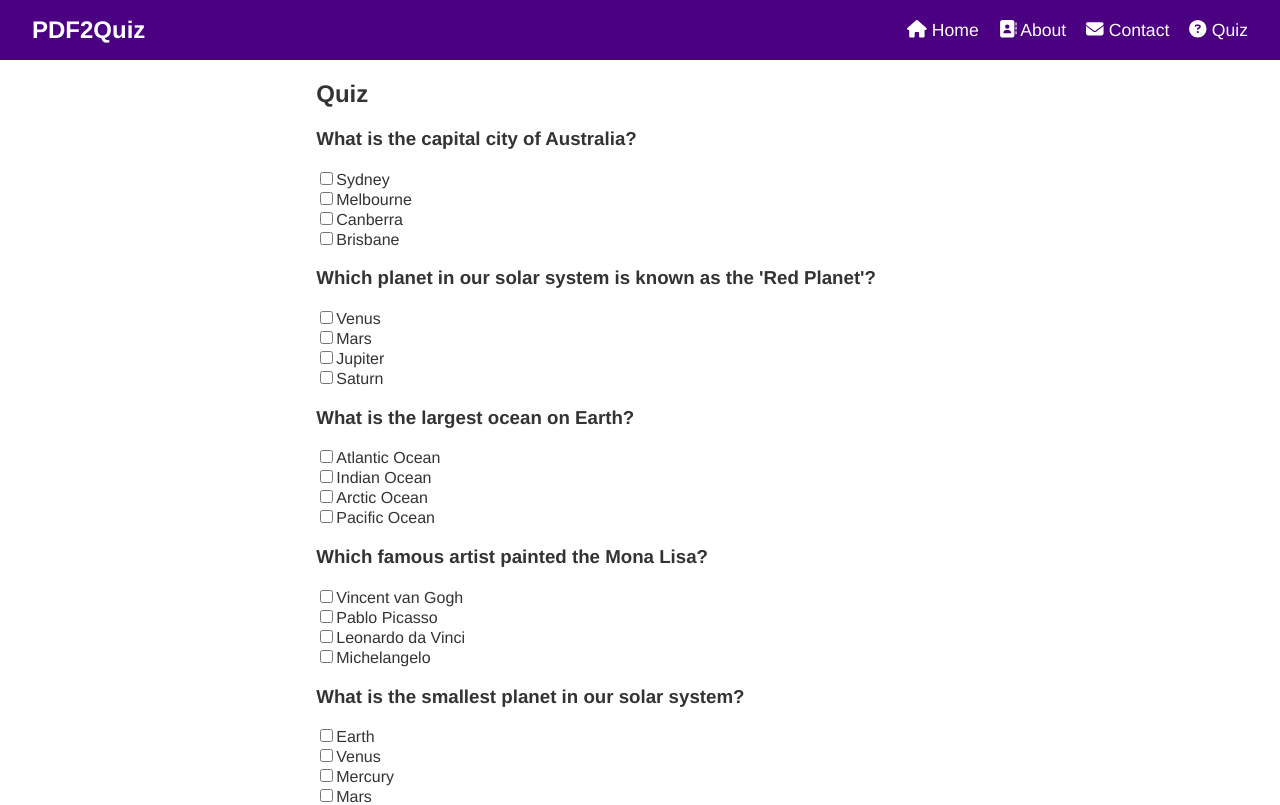
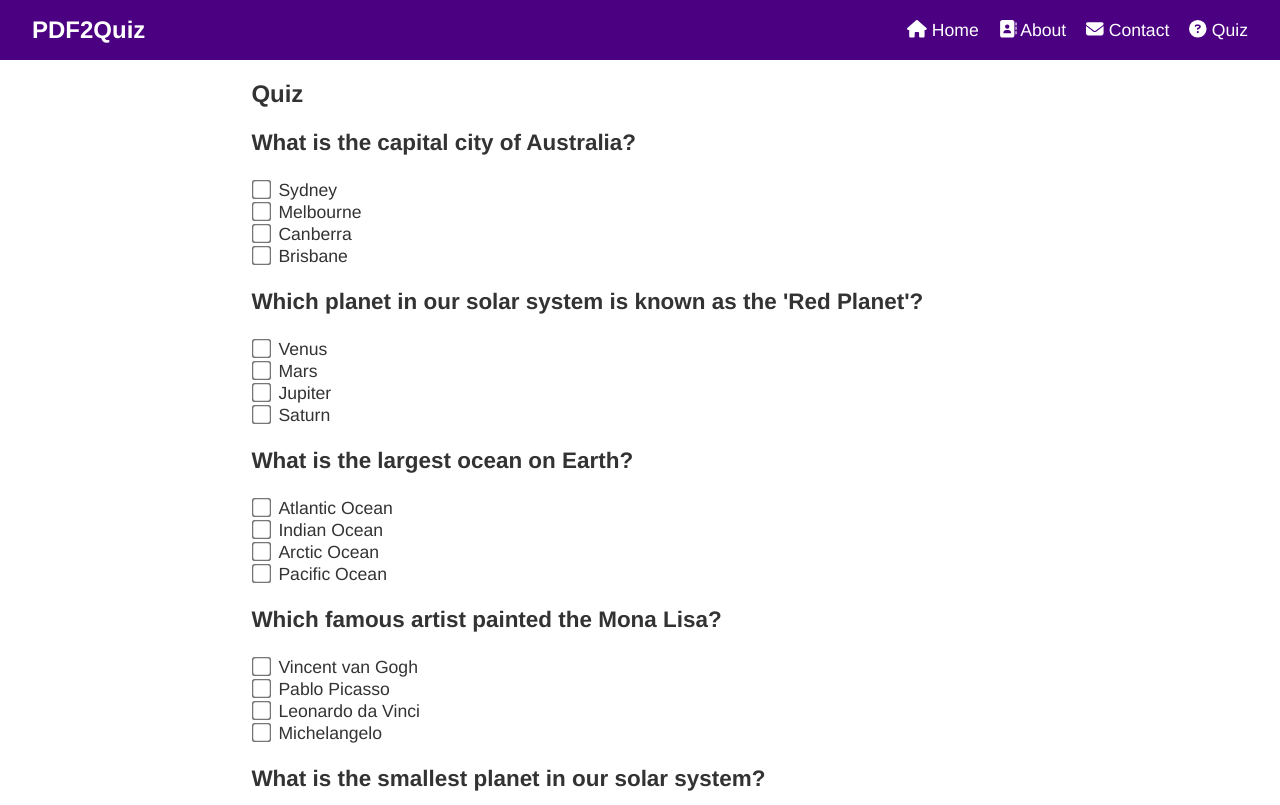
Before and after one commit to SakshiBhalla77/Pdf-Quiz, a React (Create React App) app in the folder Frontend/: page /quiz in a window 1280 px wide. Shown: the top 805 px of the page. Built offline with nearby package versions, Linux system fonts and the light colour scheme.

Commit message:
Increased upload section size & deselect option enabled

```diff
--- a/Frontend/src/screens/PDFUpload.js
+++ b/Frontend/src/screens/PDFUpload.js
@@ -131,14 +131,15 @@ const PDFUpload = ({ onFileAccepted }) => {
 const styles = {
   dropZone: {
     width: "80%",
-    height: "200px",
+    height: "300px",
     border: "2px dashed #4B0082",
     borderRadius: "10px",
     display: "flex",
     justifyContent: "center",
     alignItems: "center",
-    textAlign: "center",
+    //textAlign: "center",
     margin: "20px auto",
+    padding: "20px",
     cursor: "pointer",
     transition: "background-color 0.3s, border-color 0.3s",
   },
--- a/Frontend/src/screens/Quiz.js
+++ b/Frontend/src/screens/Quiz.js
@@ -12,10 +12,19 @@ const Quiz = () => {
   }, []);
 
   const handleCheckboxChange = (questionId, optionId) => {
-    setSelectedOptions((prevState) => ({
-      ...prevState,
-      [questionId]: optionId,
-    }));
+    setSelectedOptions((prevState) => {
+      const updatedOptions = { ...prevState };
+      // If the option is already selected, deselect it
+      if (updatedOptions[questionId] === optionId) {
+        delete updatedOptions[questionId];
+      } else {
+        // If the option is not selected, select it
+        updatedOptions[questionId] = optionId;
+      }
+      return updatedOptions;
+    });
+    // Prevent default checkbox behavior
+    return false;
   };
 
   const calculateScore = () => {
@@ -33,13 +42,13 @@ const Quiz = () => {
   return (
     <div>
       <h2>Quiz</h2>
-      <form>
+      <form style={{ fontSize: "1.2rem" }}>
         {questions.map((question) => (
-          <div key={question.question_id}>
+          <div key={question.question_id} style={{ marginBottom: "20px" }}>
             <h3>{question.question_text}</h3>
             {question.options.map((option) => (
               <div key={option.option_id}>
-                <label>
+                <label style={{ fontSize: "1.1rem" }}>
                   <input
                     type="checkbox"
                     checked={
@@ -51,6 +60,7 @@ const Quiz = () => {
                         option.option_id
                       )
                     }
+                    style={{ marginRight: "10px", transform: "scale(1.5)" }}
                   />
                   {option.text}
                 </label>
@@ -76,7 +86,7 @@ const Quiz = () => {
         Submit
       </button>
       {score !== null && (
-        <p style={{ color: "#333", marginTop: "20px" }}>
+        <p style={{ color: "#333", marginTop: "20px", fontSize: "1.2rem" }}>
           Your score is: <span style={{ fontWeight: "bold" }}>{score}</span> out
           of <span style={{ fontWeight: "bold" }}>{questions.length}</span>
         </p>
```
